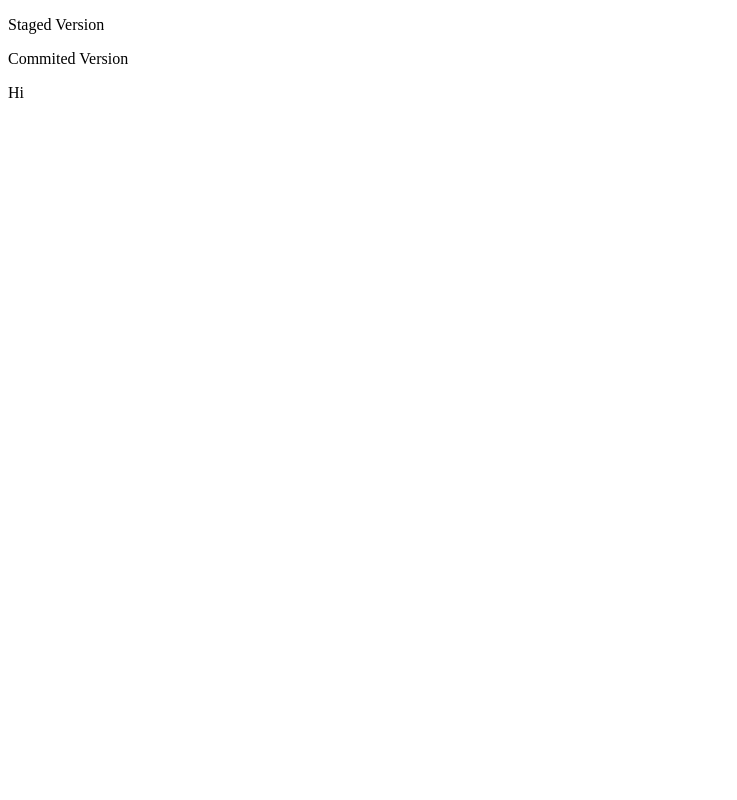
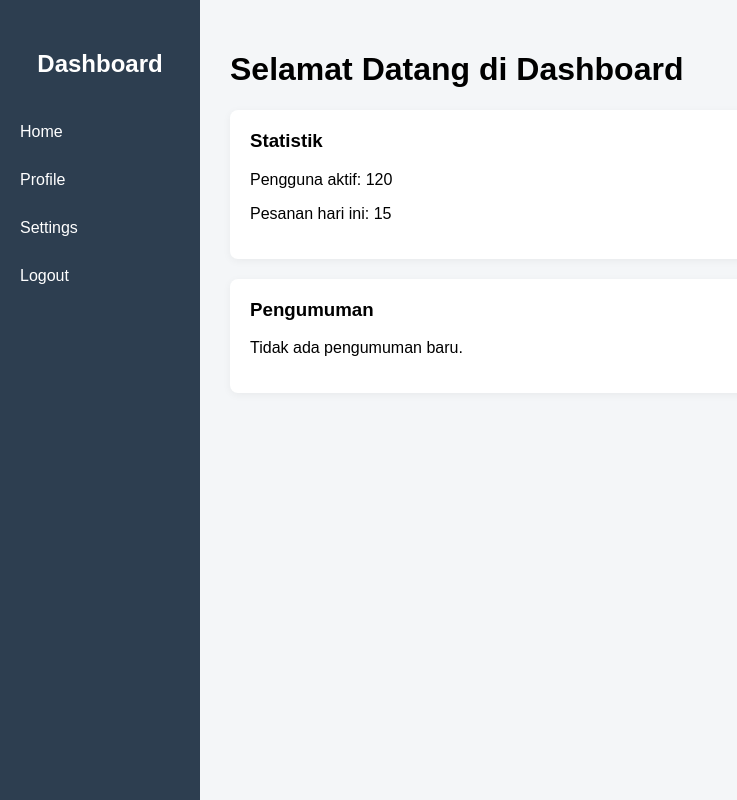
Before and after one commit to nadzirarifqi/test-RPL, a plain HTML site: page index.html in a window 1280 px wide. Shown: the whole page, without its empty margins (0-737 px from the left). Drawn offline with Linux system fonts and the light colour scheme.

Commit message:
dashboard

```diff
--- a/index.html
+++ b/index.html
@@ -3,11 +3,75 @@
 <head>
     <meta charset="UTF-8">
     <meta name="viewport" content="width=device-width, initial-scale=1.0">
-    <title>SE-LAB11</title>
+    <title>Dashboard Sederhana</title>
+    <style>
+        body {
+            font-family: Arial, sans-serif;
+            background: #f4f6f8;
+            margin: 0;
+            padding: 0;
+        }
+        .sidebar {
+            width: 200px;
+            background: #2d3e50;
+            color: #fff;
+            height: 100vh;
+            position: fixed;
+            top: 0; left: 0;
+            padding-top: 30px;
+        }
+        .sidebar h2 {
+            text-align: center;
+            margin-bottom: 30px;
+        }
+        .sidebar ul {
+            list-style: none;
+            padding: 0;
+        }
+        .sidebar ul li {
+            padding: 15px 20px;
+            cursor: pointer;
+        }
+        .sidebar ul li:hover {
+            background: #1a232f;
+        }
+        .main-content {
+            margin-left: 200px;
+            padding: 30px;
+        }
+        .card {
+            background: #fff;
+            border-radius: 8px;
+            box-shadow: 0 2px 8px rgba(0,0,0,0.05);
+            padding: 20px;
+            margin-bottom: 20px;
+        }
+        .card h3 {
+            margin-top: 0;
+        }
+    </style>
 </head>
 <body>
-    <p>Staged Version</p>
-    <p>Commited Version</p>
-    <p>Hi</p>
+    <div class="sidebar">
+        <h2>Dashboard</h2>
+        <ul>
+            <li>Home</li>
+            <li>Profile</li>
+            <li>Settings</li>
+            <li>Logout</li>
+        </ul>
+    </div>
+    <div class="main-content">
+        <h1>Selamat Datang di Dashboard</h1>
+        <div class="card">
+            <h3>Statistik</h3>
+            <p>Pengguna aktif: 120</p>
+            <p>Pesanan hari ini: 15</p>
+        </div>
+        <div class="card">
+            <h3>Pengumuman</h3>
+            <p>Tidak ada pengumuman baru.</p>
+        </div>
+    </div>
 </body>
 </html>
```
